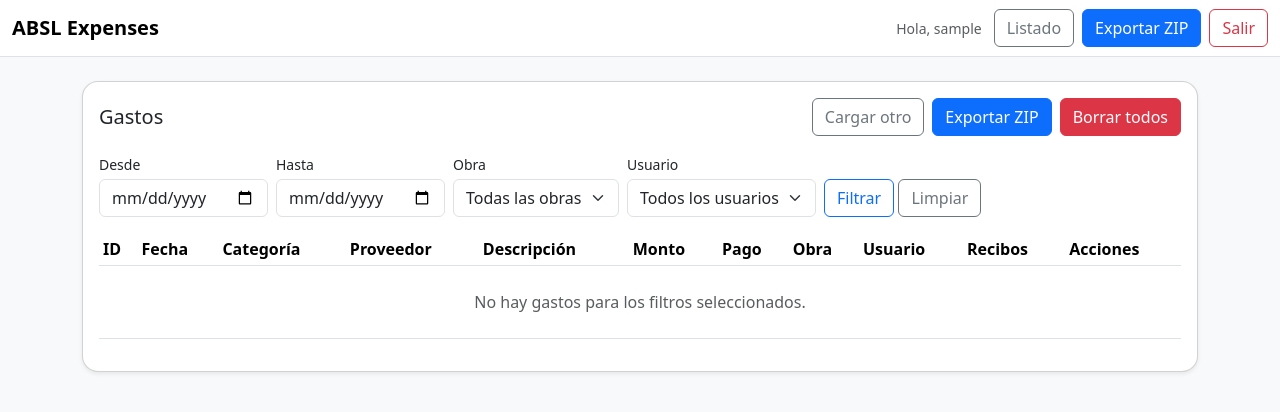
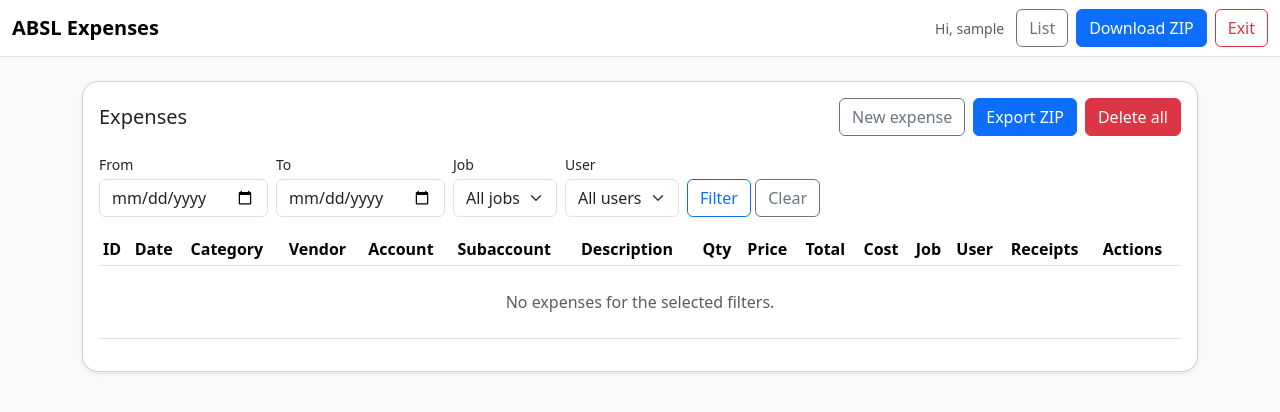
Before and after one commit to salvadorsolana04/absl-expenses, a Django app: page /gastos/ in a window 1280 px wide. Shown: the top 412 px of the page. Run offline with Django 5.2, Linux system fonts and the light colour scheme; the visitor is signed in with stand-in values (Sample User, id 1); data comes from the database, SQL or seed files in the repository; data that the repository does not hold is empty.

Commit message:
cambio idioma y parametros de juan

```diff
--- a/expenses/forms.py
+++ b/expenses/forms.py
@@ -1,41 +1,69 @@
 # expenses/forms.py
 from django import forms
 from django.contrib.auth.models import User
-from .models import Expense, Receipt, Project
+from .models import Expense, Receipt, Project, COST_CHOICES
 
 
-# ---------- Formulario de carga ----------
+# ---------- Expense entry form ----------
 class ExpenseForm(forms.ModelForm):
-    """Formulario de carga de gastos (incluye Project/Obra)."""
+    """Expense entry form (English) with cost type and job code."""
     class Meta:
         model = Expense
         fields = [
-            'date', 'category', 'vendor', 'description', 'amount',
-            'payment_method', 'project', 'project_code', 'notes'
+            'date', 'category', 'vendor',
+            'account', 'subaccount',      # NEW: shown above description
+            'description',
+            'quantity', 'unit_price',     # NEW
+            'cost_type',                  # NEW: Job/Equipment cost
+            'project', 'project_code',    # project_code label = Job/EQ#
+            'notes',
         ]
+        labels = {
+            'date': 'Date',
+            'category': 'Category',
+            'vendor': 'Vendor',
+            'account': 'Account',
+            'subaccount': 'Subaccount',
+            'description': 'Description',
+            'quantity': 'Quantity',
+            'unit_price': 'Price',
+            'cost_type': 'Cost',
+            'project': 'Job',
+            'project_code': 'Job/EQ#',
+            'notes': 'Notes',
+        }
         widgets = {
             'date': forms.DateInput(attrs={'type': 'date', 'class': 'form-control'}),
-            'category': forms.TextInput(attrs={'class': 'form-control', 'placeholder': 'Ej: Combustible, Materiales'}),
-            'vendor': forms.TextInput(attrs={'class': 'form-control', 'placeholder': 'Proveedor'}),
-            'description': forms.TextInput(attrs={'class': 'form-control', 'placeholder': 'Detalle'}),
-            'amount': forms.NumberInput(attrs={'step': '0.01', 'class': 'form-control'}),
-            'payment_method': forms.Select(attrs={'class': 'form-select'}),
-            'project': forms.Select(attrs={'class': 'form-select'}),      # selector de Obra
-            'project_code': forms.TextInput(attrs={'class': 'form-control', 'placeholder': 'Obra/PO (texto)'}),
+            'category': forms.TextInput(attrs={'class': 'form-control', 'placeholder': 'e.g., Fuel, Materials'}),
+            'vendor': forms.TextInput(attrs={'class': 'form-control', 'placeholder': 'Vendor'}),
+            'account': forms.TextInput(attrs={'class': 'form-control', 'placeholder': 'Account'}),
+            'subaccount': forms.TextInput(attrs={'class': 'form-control', 'placeholder': 'Subaccount'}),
+            'description': forms.TextInput(attrs={'class': 'form-control', 'placeholder': 'Short description'}),
+            'quantity': forms.NumberInput(attrs={'step': '0.01', 'class': 'form-control'}),
+            'unit_price': forms.NumberInput(attrs={'step': '0.01', 'class': 'form-control'}),
+            'cost_type': forms.Select(choices=COST_CHOICES, attrs={'class': 'form-select'}),
+            'project': forms.Select(attrs={'class': 'form-select'}),
+            'project_code': forms.TextInput(attrs={'class': 'form-control', 'placeholder': 'Job/EQ# (text)'}),
             'notes': forms.Textarea(attrs={'class': 'form-control', 'rows': 3}),
         }
 
-    # Validación simple
-    def clean_amount(self):
-        amount = self.cleaned_data.get('amount')
-        if amount is None or amount <= 0:
-            raise forms.ValidationError("El monto debe ser mayor que 0.")
-        return amount
+    # amount/total is calculated in model.save()
+    def clean_quantity(self):
+        q = self.cleaned_data.get('quantity')
+        if q is None or q <= 0:
+            raise forms.ValidationError("Quantity must be greater than 0.")
+        return q
+
+    def clean_unit_price(self):
+        p = self.cleaned_data.get('unit_price')
+        if p is None or p < 0:
+            raise forms.ValidationError("Price must be 0 or greater.")
+        return p
 
 
-# ---------- Subida de múltiples recibos ----------
+# ---------- Multiple receipts upload ----------
 class MultipleFileInput(forms.ClearableFileInput):
-    """Widget que soporta múltiples archivos."""
+    """Widget supporting multiple files."""
     allow_multiple_selected = True
 
 
@@ -50,7 +78,7 @@ class ReceiptForm(forms.ModelForm):
         fields = ['image']
 
 
-# ---------- Filtros de la lista/export ----------
+# ---------- Filters (kept) ----------
 class ExpenseFilterForm(forms.Form):
     start = forms.DateField(
         required=False,
@@ -60,13 +88,11 @@ class ExpenseFilterForm(forms.Form):
         required=False,
         widget=forms.DateInput(attrs={'type': 'date', 'class': 'form-control'})
     )
-    # Usamos queryset="none" y lo seteamos en __init__ para evitar evaluarlo en import-time
     project = forms.ModelChoiceField(
         queryset=Project.objects.none(),
         required=False,
         widget=forms.Select(attrs={'class': 'form-select'})
     )
-    # Visible solo para managers (se controla en __init__)
     user = forms.ModelChoiceField(
         queryset=User.objects.none(),
         required=False,
@@ -76,28 +102,23 @@ class ExpenseFilterForm(forms.Form):
     def __init__(self, *args, **kwargs):
         current_user = kwargs.pop('user', None)
         super().__init__(*args, **kwargs)
+        self.fields['project'].queryset = Project.objects.all().order_by('code', 'name')
+        self.fields['project'].empty_label = "All jobs"
 
-        # Poblar querysets ordenados (lo hacemos acá para que siempre refleje la BD actual)
-        self.fields['project'].queryset = Project.objects.all().order_by('code', 'name')
-        self.fields['project'].empty_label = "Todas las obras"
-
-        # Si es manager mostramos el selector de usuario; si no, lo removemos
         is_manager = bool(
             current_user
             and (current_user.is_superuser or current_user.groups.filter(name__in=['Manager', 'Managers']).exists())
         )
         if is_manager:
             self.fields['user'].queryset = User.objects.all().order_by('username')
-            self.fields['user'].empty_label = "Todos los usuarios"
+            self.fields['user'].empty_label = "All users"
         else:
-            # Ocultar el campo a operadores
             self.fields.pop('user', None)
 
     def clean(self):
-        """Validación cruzada: start <= end."""
         cleaned = super().clean()
         start = cleaned.get('start')
         end = cleaned.get('end')
         if start and end and start > end:
-            self.add_error('end', 'La fecha "Hasta" debe ser posterior o igual a "Desde".')
+            self.add_error('end', '"To" date must be greater than or equal to "From" date.')
         return cleaned
--- a/templates/base.html
+++ b/templates/base.html
@@ -14,18 +14,18 @@
 
         <div class="d-flex align-items-center gap-2 ms-auto">
           {% if request.user.is_authenticated %}
-            <span class="text-muted small me-1">Hola, {{ request.user.username }}</span>
-            <a class="btn btn-outline-secondary" href="/gastos/">Listado</a>
-            <a class="btn btn-primary" href="/export/zip/{% if request.GET %}?{{ request.GET.urlencode }}{% endif %}">Exportar ZIP</a>
+            <span class="text-muted small me-1">Hi, {{ request.user.username }}</span>
+            <a class="btn btn-outline-secondary" href="/gastos/">List</a>
+            <a class="btn btn-primary" href="/export/zip/{% if request.GET %}?{{ request.GET.urlencode }}{% endif %}">Download ZIP</a>
 
             <!-- Logout por POST (requerido en Django 5) -->
             <form method="post" action="{% url 'logout' %}" class="d-inline">
               {% csrf_token %}
-              <button class="btn btn-outline-danger" type="submit">Salir</button>
+              <button class="btn btn-outline-danger" type="submit">Exit</button>
             </form>
           {% else %}
-            <a class="btn btn-outline-secondary" href="/gastos/">Listado</a>
-            <a class="btn btn-primary" href="{% url 'login' %}">Entrar</a>
+            <a class="btn btn-outline-secondary" href="/gastos/">List</a>
+            <a class="btn btn-primary" href="{% url 'login' %}">Log IN</a>
           {% endif %}
         </div>
       </div>
--- a/templates/expenses/expense_list.html
+++ b/templates/expenses/expense_list.html
@@ -4,52 +4,52 @@
   <div class="card-body">
 
     <div class="d-flex justify-content-between align-items-center mb-3">
-      <h5 class="mb-0">Gastos</h5>
+      <h5 class="mb-0">Expenses</h5>
       {% with q=request.GET.urlencode %}
         <div class="d-flex gap-2">
-          <a href="/" class="btn btn-outline-secondary">Cargar otro</a>
+          <a href="/" class="btn btn-outline-secondary">New expense</a>
           <a href="/export/zip/{% if q %}?{{ q }}{% endif %}" class="btn btn-primary">
-            Exportar ZIP{% if q %} (filtrado){% endif %}
+            Export ZIP{% if q %} (filtered){% endif %}
           </a>
 
           {% if request.user.is_superuser or is_manager %}
-          <!-- Borrar todos (Managers o superusuarios) -->
+          <!-- Delete ALL (Managers or superusers) -->
           <form method="post"
                 action="{% url 'expense-bulk-delete' %}{% if q %}?{{ q }}{% endif %}"
                 class="d-inline"
-                onsubmit="return confirm('¿Seguro que querés BORRAR TODOS los gastos listados? Esta acción no se puede deshacer.');">
+                onsubmit="return confirm('Are you sure you want to DELETE ALL listed expenses? This cannot be undone.');">
             {% csrf_token %}
             <input type="hidden" name="next" value="/gastos/{% if q %}?{{ q }}{% endif %}">
-            <button class="btn btn-danger" type="submit">Borrar todos</button>
+            <button class="btn btn-danger" type="submit">Delete all</button>
           </form>
           {% endif %}
         </div>
       {% endwith %}
     </div>
 
-    <!-- Filtros -->
+    <!-- Filters -->
     <form class="row g-2 mb-3" method="get">
       <div class="col-12 col-sm-auto">
-        <label class="form-label small mb-1">Desde</label>
+        <label class="form-label small mb-1">From</label>
         {{ filter_form.start }}
       </div>
       <div class="col-12 col-sm-auto">
-        <label class="form-label small mb-1">Hasta</label>
+        <label class="form-label small mb-1">To</label>
         {{ filter_form.end }}
       </div>
       <div class="col-12 col-sm-auto">
-        <label class="form-label small mb-1">Obra</label>
+        <label class="form-label small mb-1">Job</label>
         {{ filter_form.project }}
       </div>
       {% if filter_form.user %}
       <div class="col-12 col-sm-auto">
-        <label class="form-label small mb-1">Usuario</label>
+        <label class="form-label small mb-1">User</label>
         {{ filter_form.user }}
       </div>
       {% endif %}
       <div class="col-12 col-sm-auto align-self-end">
-        <button class="btn btn-outline-primary" type="submit">Filtrar</button>
-        <a class="btn btn-outline-secondary" href="?">Limpiar</a>
+        <button class="btn btn-outline-primary" type="submit">Filter</button>
+        <a class="btn btn-outline-secondary" href="?">Clear</a>
       </div>
     </form>
 
@@ -58,16 +58,20 @@
         <thead>
           <tr>
             <th>ID</th>
-            <th>Fecha</th>
-            <th>Categoría</th>
-            <th>Proveedor</th>
-            <th>Descripción</th>
-            <th>Monto</th>
-            <th>Pago</th>
-            <th>Obra</th>
-            {% if is_manager %}<th>Usuario</th>{% endif %}
-            <th>Recibos</th>
-            {% if request.user.is_superuser or is_manager %}<th>Acciones</th>{% endif %}
+            <th>Date</th>
+            <th>Category</th>
+            <th>Vendor</th>
+            <th>Account</th>
+            <th>Subaccount</th>
+            <th>Description</th>
+            <th>Qty</th>
+            <th>Price</th>
+            <th>Total</th>
+            <th>Cost</th>
+            <th>Job</th>
+            {% if is_manager %}<th>User</th>{% endif %}
+            <th>Receipts</th>
+            {% if request.user.is_superuser or is_manager %}<th>Actions</th>{% endif %}
           </tr>
         </thead>
         <tbody>
@@ -77,15 +81,19 @@
             <td>{{ e.date }}</td>
             <td>{{ e.category }}</td>
             <td>{{ e.vendor }}</td>
+            <td>{{ e.account }}</td>
+            <td>{{ e.subaccount }}</td>
             <td>{{ e.description }}</td>
-            <td>${{ e.amount }}</td>
-            <td>{{ e.get_payment_method_display }}</td>
+            <td>{{ e.quantity }}</td>
+            <td>${{ e.unit_price }}</td>
+            <td>${{ e.total }}</td>
+            <td>{{ e.get_cost_type_display }}</td>
             <td>{{ e.project|default:e.project_code }}</td>
             {% if is_manager %}<td>{{ e.created_by.username }}</td>{% endif %}
             <td>
               {% for r in e.receipts.all %}
                 <a href="{{ r.image.url }}" target="_blank"
-                   class="badge text-bg-light text-decoration-underline">recibo {{ forloop.counter }}</a>
+                   class="badge text-bg-light text-decoration-underline">receipt {{ forloop.counter }}</a>
               {% empty %}
                 <span class="text-muted">—</span>
               {% endfor %}
@@ -97,10 +105,10 @@
               <form method="post"
                     action="{% url 'expense-delete' e.id %}{% if q %}?{{ q }}{% endif %}"
                     class="d-inline"
-                    onsubmit="return confirm('¿Eliminar el gasto #{{ e.id }}? Esta acción no se puede deshacer.');">
+                    onsubmit="return confirm('Delete expense #{{ e.id }}? This cannot be undone.');">
                 {% csrf_token %}
                 <input type="hidden" name="next" value="/gastos/{% if q %}?{{ q }}{% endif %}">
-                <button class="btn btn-outline-danger btn-sm" type="submit">Borrar</button>
+                <button class="btn btn-outline-danger btn-sm" type="submit">Delete</button>
               </form>
               {% endwith %}
             </td>
@@ -108,9 +116,9 @@
           </tr>
           {% empty %}
           <tr>
-            <td colspan="{% if request.user.is_superuser or is_manager %}{% if is_manager %}12{% else %}11{% endif %}{% else %}{% if is_manager %}11{% else %}10{% endif %}{% endif %}"
+            <td colspan="{% if request.user.is_superuser or is_manager %}{% if is_manager %}15{% else %}14{% endif %}{% else %}{% if is_manager %}14{% else %}13{% endif %}{% endif %}"
                 class="text-center text-muted py-4">
-              No hay gastos para los filtros seleccionados.
+              No expenses for the selected filters.
             </td>
           </tr>
           {% endfor %}
@@ -128,7 +136,7 @@
             </li>
           {% endif %}
           <li class="page-item disabled">
-            <span class="page-link">Página {{ page_obj.number }} de {{ page_obj.paginator.num_pages }}</span>
+            <span class="page-link">Page {{ page_obj.number }} of {{ page_obj.paginator.num_pages }}</span>
           </li>
           {% if page_obj.has_next %}
             <li class="page-item">
```
Also changed, not shown: expenses/models.py (+63 -29 lines), expenses/utils.py (+66 -36 lines), requirements-product.txt (deleted, +0 -7 lines), expenses/migrations/0003_expense_account_expense_cost_type_expense_quantity_and_more.py (added).
